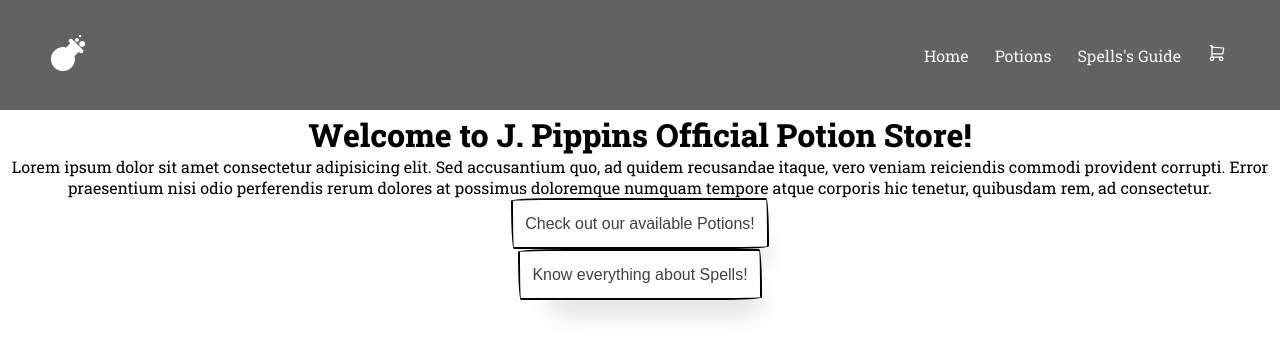
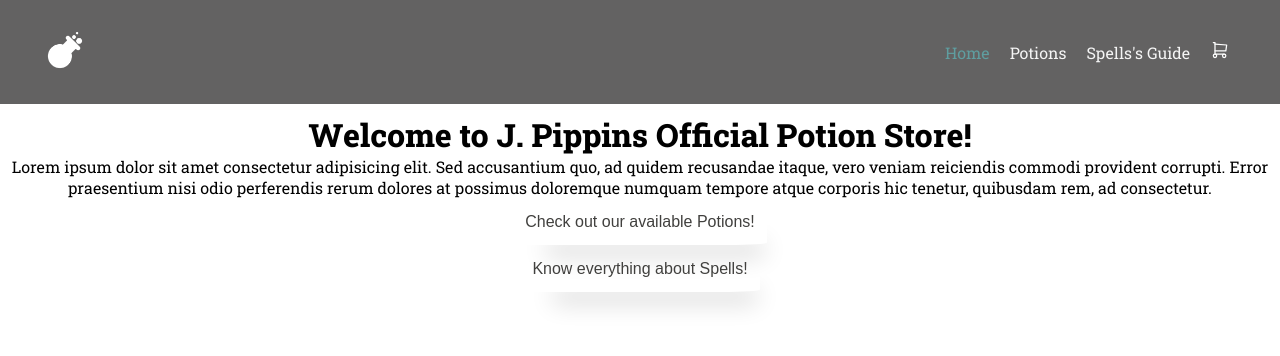
Before and after one commit to pianattero/potionsStore, a Vue app: page /home in a window 1280 px wide. Shown: the top 356 px of the page. Built offline with nearby package versions, Linux system fonts and the light colour scheme; a web font is replaced by a local one.

Commit message:
Toggled menu done

```diff
--- a/src/assets/main.css
+++ b/src/assets/main.css
@@ -5,18 +5,14 @@
   margin: 0 auto;
   padding: 2rem;
   font-family: 'Roboto Slab', serif;
-}
 
-a,
-.green {
-  text-decoration: none;
-  transition: 0.4s;
-  padding: 3px;
-}
+  a {
+    text-decoration: none;
+  }
 
-@media (hover: hover) {
-  a:hover {
-    background-color: hsla(160, 9%, 7%, 0.2);
+  button {
+    background-color: transparent;
+    border: 0;
   }
 }
 
@@ -26,9 +22,4 @@ a,
     place-items: center;
   }
 
-  #app {
-    display: grid;
-    grid-template-columns: 1fr 1fr;
-    padding: 0 2rem;
-  }
 }
--- a/src/components/Heather.vue
+++ b/src/components/Heather.vue
@@ -1,50 +1,115 @@
 <template>
     <header>
         <RouterLink to="/home"> <img src="/logo.png" alt="Logo" class="logo"/> </RouterLink>
-        <nav class="nav-links">
-          <RouterLink class="link" to="/home">Home</RouterLink>
-          <RouterLink class="link" to="/potions">Potions</RouterLink>
-          <RouterLink class="link" to="/spells">Spells's Guide</RouterLink>
-          <RouterLink class="link" to="/cart">                <img class="logo-repsol" src="../assets/cart.svg"  />
-</RouterLink>
+        <button @click="toggleMenu">
+            <img src="@/assets/menu.svg"/>
+        </button>
+        <nav
+        class="nav"
+        :class="{active: isActive}"
+        >
+        <div class="nav-links">
+            <RouterLink @click="toggleMenuLink" class="link" to="/home">Home</RouterLink>
+            <RouterLink @click="toggleMenuLink" class="link" to="/potions">Potions</RouterLink>
+            <RouterLink @click="toggleMenuLink" class="link" to="/spells">Spells's Guide</RouterLink>
+            <RouterLink @click="toggleMenuLink" class="link cart-icon" to="/cart"><img class="logo-repsol" src="../assets/cart.svg"  /></RouterLink>
+        </div>
         </nav>
     </header>
 </template>
 
 <script setup lang="ts">
 //IMPORTS
+import { ref, onMounted } from 'vue';
 import { RouterLink } from 'vue-router';
+
+//DATA
+const isActive = ref(false)
+
+//METHODS
+const toggleMenu = () => {
+    isActive.value = !isActive.value
+};
+
+const toggleMenuLink = () => {
+    isActive.value = false
+};
+
 </script>
 
 <style scoped lang="scss">
+@import '@/styles/_mixins.scss';
+
 header {
-    display: flex;
-    justify-content: space-between;
-    align-items: center;
     position: fixed;
     width: 100%;
     top: 0;
     left: 0;
     padding: 25px 40px;
     background-color: rgba(20, 19, 19, 0.661);
+    z-index: 1;
 
-    .nav-links {
-        display: flex;
-        align-items: center;
+    @include flex(row, wrap, space-between, center);
+
+    button {
+        display: none;
+        background-color: none;
+
+        @include media(){
+            display: block
+        }
     }
 
     .logo {
                 width: 50px;
             }
 
+    .nav {
+        @include media(){
+            width: 100%;
+            opacity: 0;
+            height: 0vh;
+            pointer-events: none;
+            overflow: hidden;
+            transition: all .5s ease;
+            @include flex(column, nowrap, center, center);
+
+            &.active {
+                opacity: 1;
+                height: 50vh;
+                pointer-events: auto;
+                background-color: black;
+                border-radius: 50%;
+            }
+        }
+
+        .nav-links {
+
+            @include flex(row, wrap, flex-end, center);
+
+            @include media(){
+                @include flex(column, nowrap, center, center)
+                }
+
             .link {
                 margin: 0 10px;
                 color: whitesmoke;
+
+                @include media(){
+                    margin: 10px 0;
+                }
+
+                &.router-link-active {
+                color: cadetblue;
+                }
             }
 
             .cart-icon {
                 width: 20px;
             }
+        }
+    }
+
 
 }
 </style>
--- /dev/null
+++ b/src/styles/_mixins.scss
@@ -0,0 +1,12 @@
+@mixin flex($dir, $wrap, $just, $align){
+    display: flex;
+    flex-flow: $dir $wrap;
+    justify-content: $just;
+    align-items: $align;
+}
+
+@mixin media(){
+    @media screen and (max-width:720px) {
+        @content
+    }
+}
```
Also changed, not shown: src/assets/menu.svg (added). Lines whose indentation alone changed are shown as unchanged.
